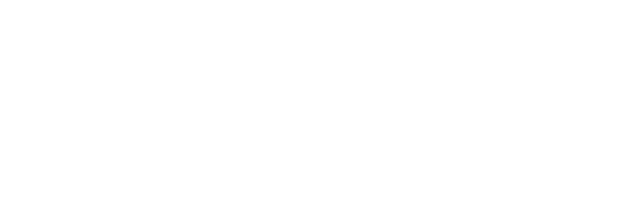
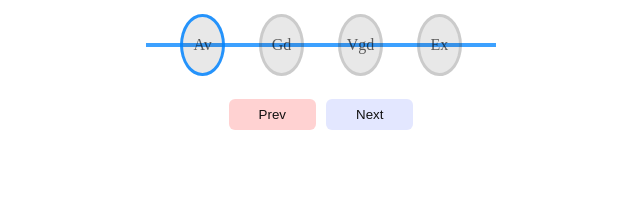
Before and after one commit to Nsairun/steps-js, a plain HTML site: page index.html in a window 1280 px wide. Shown: the whole page, without its empty margins (319-959 px from the left). Drawn offline with Linux system fonts and the light colour scheme.

Commit message:
editing the functionality of the next button

```diff
--- a/assets/styles/script.js
+++ b/assets/styles/script.js
@@ -0,0 +1,44 @@
+const progress = document.querySelector("#progress")
+const prev = document.querySelector("#prev")
+const next = document.querySelector("#next")
+const circle = document.querySelectorAll(".circles")
+
+let currentactive = 1
+
+next.addEventListener('click', ()=> {
+     currentactive++
+
+     if(currentactive > circle.length) {
+        currentactive = circle.length
+     }
+
+     update()
+})
+
+prev.addEventListener('click', ()=> {
+    if(currentactive > 1) {
+        currentactive = 1
+    }
+
+    update()
+})
+
+function update(){
+    circle.forEach((circle, index) => {
+        if(index < currentactive){
+            circle.classList.add('active')
+        }
+        else {
+            circle.classList.remove('active')
+        }
+    })
+
+    if(currentactive=== 1) {
+        prev.disabled= true
+    } else if(currentactive === circle.length) {
+        next.disabled === true
+    } else {
+        prev.disabled = false
+        next.disabled = false
+    }
+}
--- a/assets/styles/styles.css
+++ b/assets/styles/styles.css
@@ -0,0 +1,100 @@
+ body {
+    display: flex;
+    align-items: center;
+    flex-direction: column;
+    justify-content: center;
+    margin: 0;
+}
+
+.step-container {
+    text-align: center;
+    display: flex;
+    flex-direction: column;
+    align-items: center;
+    justify-content: center;
+    padding: 15px;
+}
+
+ .progress-container {
+    display: flex;
+    align-items: center;
+    justify-content: space-between;
+    position: relative;
+    margin-bottom: 30px;
+    max-width: 100%;
+    width: 350px;
+}
+
+ .progress::before {
+    content: '';
+    background-color: #4647472d;
+    position: absolute;
+    top: 50%;
+    left: 0;
+    transform: translateY(-50%);
+    height: 4px;
+    width: 0%;
+    z-index: -1;
+    transition: 0.4s ease;
+}
+
+ #progress {
+    display: flex;
+    align-items: center;
+    justify-content: space-evenly;
+    background-color: #0385ffc4;
+    position: relative;
+    transform: translateY(-50%);
+    height: 4px;
+    width: 100%;
+    margin: 0 auto;
+    z-index: -1;
+    transition: 0.4s ease;
+}
+
+.circles {
+    background-color: #13121218;
+    color: #0505059f;
+    width: 3vw;
+    border-radius: 50%;
+    display: flex;
+    align-items: center;
+    justify-content: center;
+    border: 3px solid #4647472d;
+    transition: 0.4s ease;
+    height: 7vh;
+}
+
+.circles.active {
+    border-color: #0385ffd8;
+}
+
+.btn-container {
+    display: flex;
+    align-items: center;
+    justify-content: center;
+    padding: 45px;
+}
+
+.btn {
+    background-color: #0026ff1c;
+    color: #111111;
+    border-radius: 6px;
+    cursor: pointer;
+    padding: 8px 30px;
+    margin: 5px;
+    border: none;
+}
+
+.btn:active {
+    transform: scale(0.98);
+}
+
+.btn:focus {
+    outline: 0;
+}
+
+.btn:disabled {
+    background-color: rgba(255, 0, 0, 0.178);
+    cursor: no-drop;
+}
--- a/index.html
+++ b/index.html
@@ -1,12 +1,25 @@
 <!DOCTYPE html>
 <html lang="en">
-<head>
-    <meta charset="UTF-8">
-    <meta name="viewport" content="width=device-width, initial-scale=1.0">
-    <link rel="stylesheet" href="./assets/styles/styles.css">
+  <head>
+    <meta charset="UTF-8" />
+    <meta name="viewport" content="width=device-width, initial-scale=1.0" />
+    <link rel="stylesheet" href="./assets/styles/styles.css" />
     <title>Steps</title>
-</head>
-<body>
+  </head>
+  <body>
+    <div class="step-container">
+      <div class="progress-container"></div>
+      <div class="progress" id="progress">
+        <div class="circles active">Av</div>
+        <div class="circles">Gd</div>
+        <div class="circles">Vgd</div>
+        <div class="circles">Ex</div>
+      </div>
+      <div class="btn-container">
+        <button class="btn" id="prev" disabled>Prev</button>
+        <button class="btn" id="next">Next</button>
+      </div>
+    </div>
     <script src="./assets/styles/script.js"></script>
-</body>
+  </body>
 </html>
```
